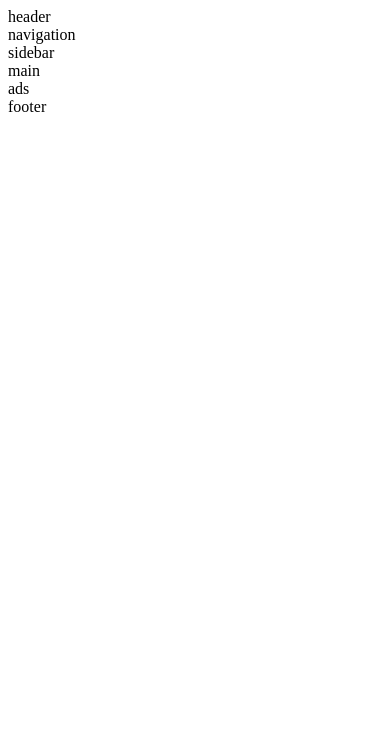
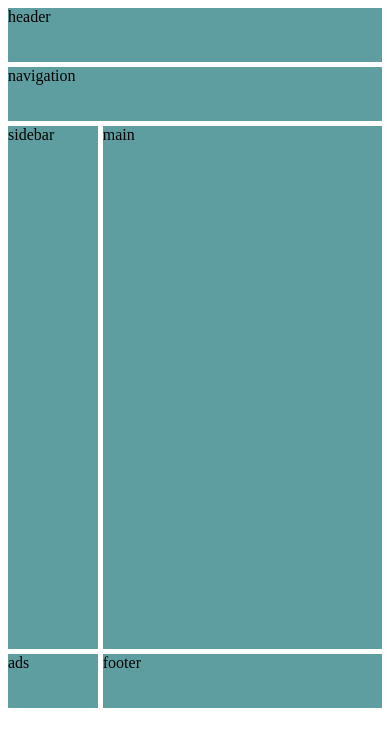
Before and after one commit to siddhi1012/Web_Devlopment, a plain HTML site: page Media_Ass.html in a window 390 px wide. Drawn offline with Linux system fonts and the light colour scheme.

Commit message:
Add this via upload

```diff
--- a/CSS/Grid_ass1.css
+++ b/CSS/Grid_ass1.css
@@ -1,7 +1,5 @@
 .container{
     height:100%;
-
-    border: 2px solid black;
     display: grid;
     grid-template-columns: repeat(12,1fr);
     grid-template-rows: repeat(12,1fr);
--- a/CSS/Media_Ass.css
+++ b/CSS/Media_Ass.css
@@ -0,0 +1,56 @@
+.container{
+    height:700px;
+    display: grid;
+    grid-template-columns: repeat(12,1fr);
+    grid-template-rows: repeat(12,1fr);
+    grid-gap: 5px;
+}
+.container div{
+     background-color: cadetblue;
+}
+.header{
+        grid-column: 1/span 12;
+}
+.navigation{
+    grid-column: 1/span 12;
+}
+.sidebar{
+    grid-column: 1/span 3;
+    grid-row:3/span 9;
+}
+.main{
+    grid-column: 4/span 9;
+    grid-row:3/span 9;
+}
+.ads{
+    grid-column:1/span 3;
+}
+.footer{
+    grid-column: 4/span 9;
+
+}
+
+
+@media (max-width:720px) {
+    .header{
+        grid-column: 1/span 12;
+}
+.navigation{
+    grid-column: 1/span 12;
+}
+.sidebar{
+    grid-column: 1/span 3;
+    grid-row:3/span 9;
+}
+.main{
+    grid-column: 4/span 9;
+    grid-row:3/span 9;
+}
+.ads{
+    grid-column:1/span 3;
+}
+.footer{
+    grid-column: 4/span 9;
+
+  }
+}
```
Also changed, not shown: Animation_Ass.html (added), CSS/Amination_Ass.css (added).
